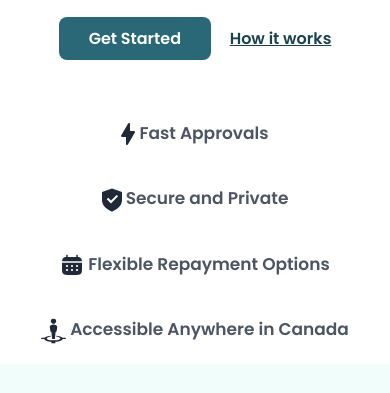
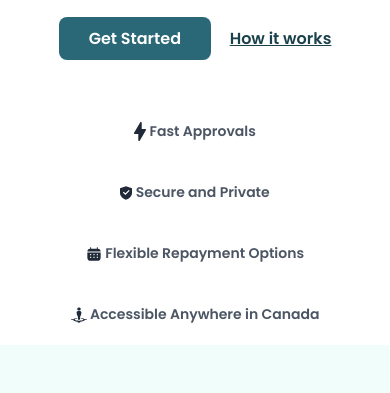
Before and after one commit to EnStead/NullDebtCanada, a plain HTML site: page index.html in a window 390 px wide. Shown: the part 451-844 px from the top of the page. Drawn offline with nearby package versions, Linux system fonts and the light colour scheme; files whose address does not match are found by name.

Commit message:
minor update

```diff
--- a/css/style.css
+++ b/css/style.css
@@ -874,8 +874,14 @@ h3{
     margin-top: 10px !important;
   }
 
-  .hero_points{
+  .hero_opps{
     font-size: 14px;
+  }
+  .opp img{
+    width: 12px;
+  }
+  .opps img{
+    width: 16px;
   }
 
   .dart{
@@ -883,7 +889,7 @@ h3{
   }
 
   .ab_bgi{
-    height: 40vh !important;
+    min-height: 40vh !important;
   }
 
   #faq{
--- a/index.html
+++ b/index.html
@@ -107,23 +107,23 @@
                   <div class="row">
                     <div class="col-md-6">
                       <div class="hero_opps" >
-                        <div>
+                        <div class="opp">
                           <img src="images/lightening.svg" alt="lightening">
                           <span>Fast Approvals</span>
                         </div>
-                        <div>
+                        <div class="opp">
                           <img src="images/shield.svg" alt="shield">
                           <span>Secure and Private</span>
                         </div>
                       </div>
                     </div>
                     <div class="col-md-6">
-                      <div class="hero_opps"  >
-                        <div>
+                      <div class="hero_opps "  >
+                        <div class="opps">
                           <img src="images/calendar.svg" alt="calendar">
                           <span>Flexible Repayment Options</span>
                         </div>
-                        <div>
+                        <div class="opps">
                           <img src="images/locationman.svg" alt="location">
                           <span>Accessible Anywhere in Canada</span>
                         </div>
```
